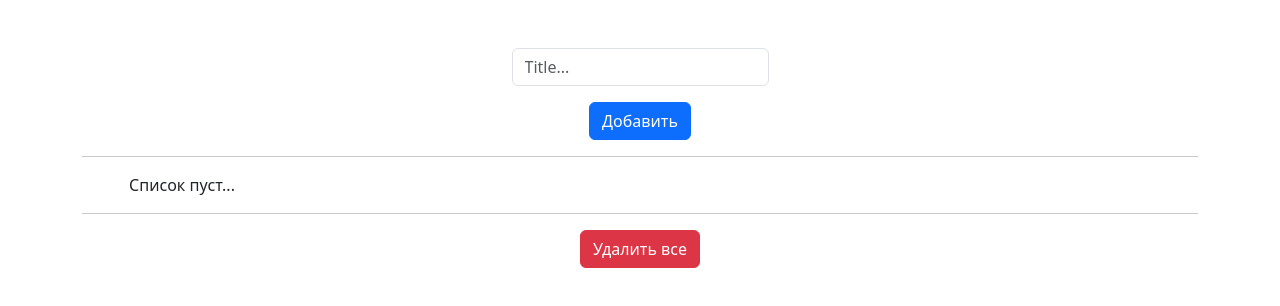
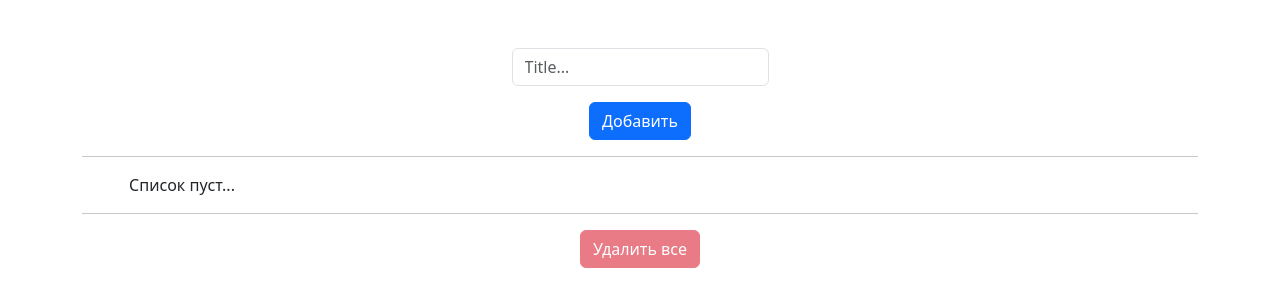
Before and after one commit to Matvey991/todo-list, a React (Create React App) app: page / in a window 1280 px wide. Shown: the top 306 px of the page. Built offline with nearby package versions, Linux system fonts and the light colour scheme.

Commit message:
todo-list

```diff
--- a/src/components/Footer/Footer.js
+++ b/src/components/Footer/Footer.js
@@ -1,11 +1,11 @@
 import React from 'react';
 import styles from './footer.module.css'
 
-const Footer = ({DeleteAllTodos}) => {
+const Footer = ({DeleteAllTodos, todos}) => {
     return (
         <footer>
             <div className={styles.footerDeleteAllTodos}>
-<button className={'btn btn-danger d-flex flex-column align-items-center'} onClick={() => DeleteAllTodos()}>
+<button className={'btn btn-danger'} disabled={!todos.length} onClick={() => DeleteAllTodos()} >
 Удалить все
 </button>
 </div>
--- a/src/components/Footer/footer.module.css
+++ b/src/components/Footer/footer.module.css
@@ -7,3 +7,7 @@
  justify-content: center;
  align-items: center;
 }
+
+.ff {
+background-color: gray;
+}
--- a/src/components/comp/localStorage.js
+++ b/src/components/comp/localStorage.js
@@ -63,7 +63,7 @@ const Ls = () => {
 <hr/>
 <Main ChangeTodoStatus={ChangeTodoStatus} DeleteTodo={DeleteTodo} todos={todos}/>
 <hr/>
-<Footer DeleteAllTodos={DeleteAllTodos} />
+<Footer DeleteAllTodos={DeleteAllTodos} todos={todos} />
 </div>
     </div>
     );
```
Also changed, not shown: src/components/Main/Main.js (line endings or trailing spaces).
